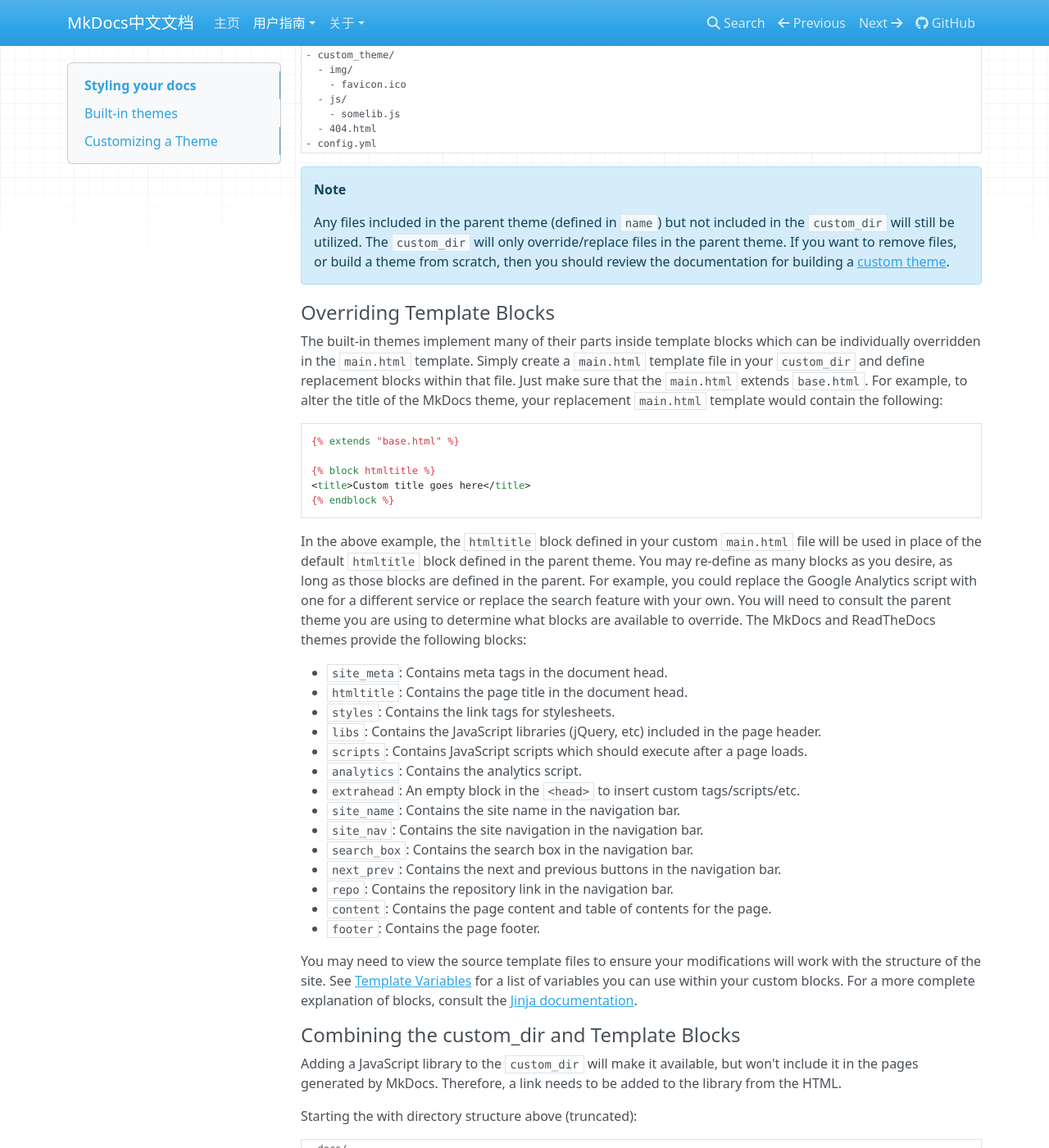
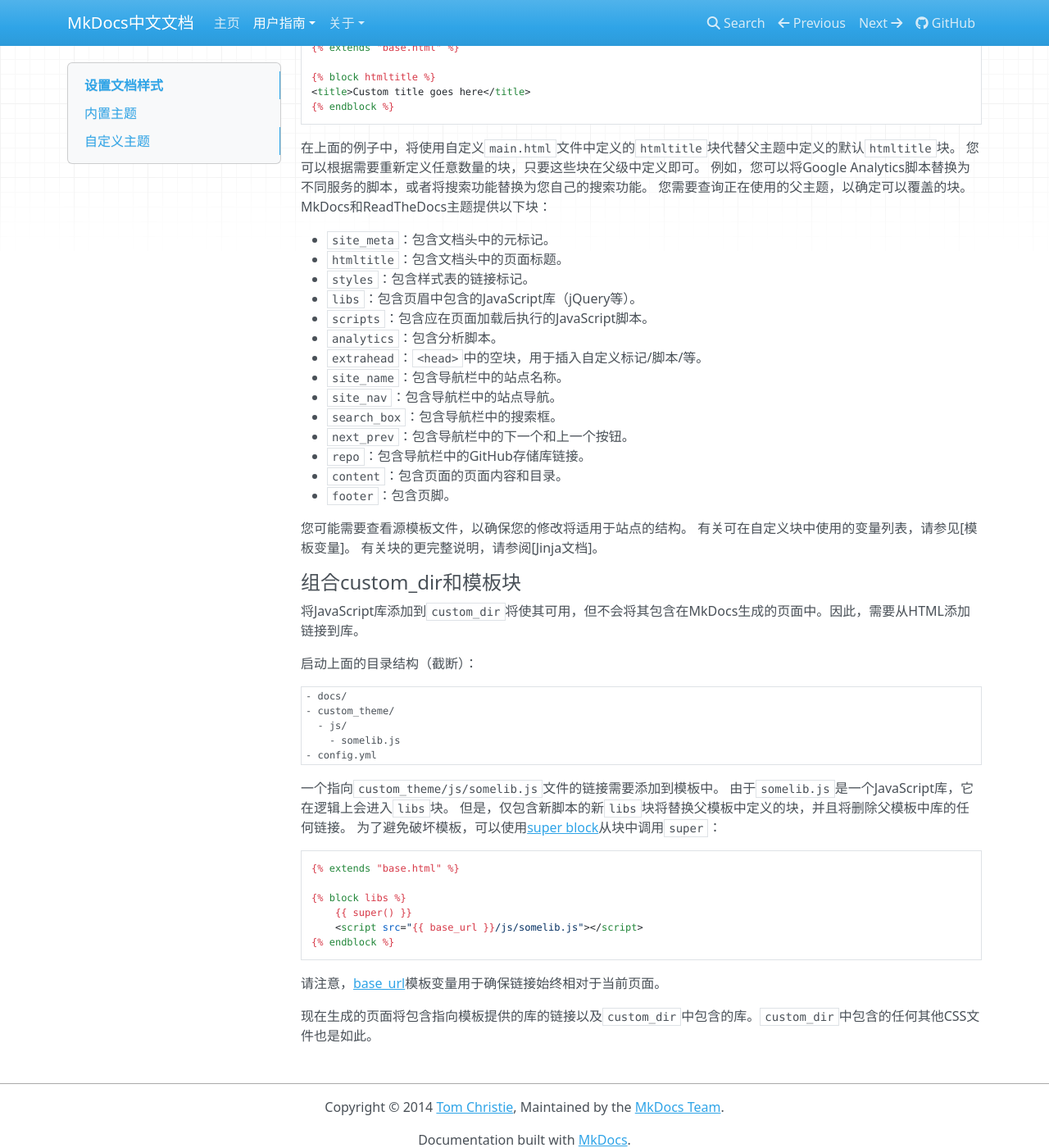
Before and after one commit to zimocode/mkdocs-docs-zh, an MkDocs documentation site: the page built from docs/user-guide/styling-your-docs.md, in a window 1280 px wide and 1400 px high, scrolled down 5586 px. Shown: the whole window at 82% size. Built offline with MkDocs 1.6.1, drawn with Linux system fonts in a browser that asks for light colours; nearby versions of some CDN libraries; some of the changed text lies outside the part shown.

Commit message:
translate styling-your-docs.md

````diff
--- a/docs/user-guide/styling-your-docs.md
+++ b/docs/user-guide/styling-your-docs.md
@@ -1,47 +1,34 @@
-# Styling your docs
+# 设置文档样式
 
-How to style and theme your documentation.
+如何设置文档的样式和主题。
 
 ---
 
-MkDocs includes a couple [built-in themes] as well as various [third party
-themes], all of which can easily be customized with [extra CSS or
-JavaScript][docs_dir] or overridden from the theme's [custom_dir]. You can also
-create your own [custom theme] from the ground up for your documentation.
+MkDocs包括一些[内置主题]以及各种[第三方主题]，所有这些都可以使用[额外的CSS或JavaScript][docs_dir]轻松定制，或者覆盖主题的[custom_dir]。 您也可以为你的文档从头开始创建自己的[自定义主题]。
 
-To use a theme that is included in MkDocs, simply add this to your
-`mkdocs.yml` config file.
+要使用MkDocs中包含的主题，只需将其添加到您的`mkdocs.yml`配置文件中。
 
     theme: readthedocs
 
-Replace [`readthedocs`](#readthedocs) with any of the [built-in themes] listed below.
+使用下面的[内置主题]中列出的任一一种替换掉[`readthedocs`](#readthedocs)。
 
-To create a new custom theme see the [Custom Themes][custom theme] page, or to
-more heavily customize an existing theme, see
-the [Customizing a Theme][customize] section below.
+要创建新的自定义主题，请参阅[自定义主题][custom theme]页面，或者更多地自定义现有主题，请参阅下面的[自定义主题][customize]部分。
 
-## Built-in themes
+## 内置主题
 
 ### mkdocs
 
-The default theme, which was built as a custom [Bootstrap] theme, supports most
-every feature of MkDocs. It only officially supports two levels in the
-navigation (see #1107).
+MkDocs的默认主题，使用修改过的[Bootstrap]构建而成，支持MkDocs的大部分功能。官方只支持两级导航。参见 #1107）
 
 ![mkdocs](../img/mkdocs.png)
 
-In addition to the default [theme configuration options], the `mkdocs` theme
-supports the following options:
+除了默认的[主题配置选项]之外，`mkdocs`主题还支持以下选项：
 
-* __`highlightjs`__: Enables highlighting of source code in code blocks using
-  the [highlight.js] JavaScript library. Default: `True`.
+* __`highlightjs`__：JavaScript库在代码块中突出显示源代码。 默认值：`True`。
 
-* __`hljs_style`__: The highlight.js library provides 79 different [styles]
-  (color variations) for highlighting source code in code blocks. Set this to
-  the name of the desired style. Default: `github`.
+* __`hljs_style`__：highlight.js库提供79种不同的[样式]（颜色变化），用于突出显示代码块中的源代码。 将其设置为所需样式的名称。 默认值：`github`。
 
-* __`hljs_languages`__: By default, highlight.js only supports 23 common
-  languages. List additional languages here to include support for them.
+* __`hljs_languages`__：them.默认情况下，highlight.js仅支持23种常用语言。在此列出额外需要支持的语言。
 
         theme:
             name: mkdocs
@@ -50,7 +37,7 @@ supports the following options:
                 - yaml
                 - rust
 
-* __`shortcuts`__: Defines keyboard shortcut keys.
+* __`shortcuts`__：定义键盘快捷键。
 
         theme:
             name: mkdocs
@@ -60,37 +47,29 @@ supports the following options:
                 previous: 80 # p
                 search: 83   # s
 
-    All values much be numeric key codes. It is best to use keys which are
-    available on all keyboards. You may use <https://keycode.info/> to determine
-    the key code for a given key.
+    所有值都是数字键代码。 最好使用所有键盘上都有的键。 您可以使用<https://keycode.info/>来确定给定的键的代码。
 
-    * __`help`__: Display a help modal which lists the keyboard shortcuts.
-      Default: `191` (&quest;)
+    * __`help`__：显示一个列出键盘快捷键的帮助模式。默认：`191`（＆quest;）
 
-    * __`next`__: Navigate to the "next" page. Default: `78` (n)
+    * __`next`__：导航到“下一页”。 默认值：`78`（n）
 
-    * __`previous`__: Navigate to the "previous" page. Default: `80` (p)
+    * __`previous`__：导航到“上一页”。 默认值：`80`（p）
 
-    * __`search`__: Display the search modal. Default: `83` (s)
+    * __`search`__：显示搜索模式。 默认值：`83`（s）
 
 [styles]: https://highlightjs.org/static/demo/
 
 ### readthedocs
 
-A clone of the default theme used by the [Read the Docs] service, which offers
-the same restricted feature-set as its parent theme. Like its parent theme, only
-two levels of navigation are supported.
+[Read the Docs]服务使用的默认主题的克隆，它提供与其父主题相同的受限制功能集。 与其父主题一样，仅支持两个级别的导航。
 
 ![ReadTheDocs](../img/readthedocs.png)
 
-In addition to the default [theme configuration options], the `readthedocs`
-theme supports the following options:
+除了默认的[主题配置选项]之外，`readthedocs`主题还支持以下选项：
 
-* __`highlightjs`__: Enables highlighting of source code in code blocks using
-  the [highlight.js] JavaScript library. Default: `True`.
+* __`highlightjs`__：使用[highlight.js] JavaScript库在代码块中突出显示源代码。 默认值：`True`。
 
-* __`hljs_languages`__: By default, highlight.js only supports 23 common
-  languages. List additional languages here to include support for them.
+* __`hljs_languages`__：默认情况下，highlight.js仅支持23种常用语言。在此列出额外需要支持的语言。
 
         theme:
             name: readthedocs
@@ -99,50 +78,31 @@ theme supports the following options:
                 - yaml
                 - rust
 
-* __`include_homepage_in_sidebar`__: Lists the homepage in the sidebar menu. As
-  MkDocs requires that the homepage be listed in the `nav` configuration
-  option, this setting allows the homepage to be included or excluded from
-  the sidebar. Note that the site name/logo always links to the homepage.
-  Default: `True`.
+* __`include_homepage_in_sidebar`__：列出侧栏菜单中的主页。由于MkDocs要求在“nav”配置选项中列出主页，因此此设置允许在侧栏中包含或排除主页。请注意，站点名称/Logo始终链接到主页。默认：`True`。
 
-* __`prev_next_buttons_location`__: One of `bottom`, `top`, `both` , or `none`.
-  Displays the “Next” and “Previous” buttons accordingly. Default: `bottom`.
+* __`prev_next_buttons_location`__：`bottom`, `top`, `both` 和 `none`中的一个值。相应地显示“下一步”和“上一步”按钮。 默认值：`bottom`。
 
-* __`navigation_depth`__: The maximum depth of the navigation tree in the
-  sidebar. Default: `4`.
+* __`navigation_depth`__：侧栏中导航树的最大深度。 默认值：`4`。
 
-* __`collapse_navigation`__: Only include the page section headers in the
-  sidebar for the current page. Default: `True`.
+* __`collapse_navigation`__：仅包含当前页面侧栏中的页面部分标题。 默认值：`True`。
 
-* __`titles_only`__: Only include page titles in the sidebar, excluding all
-  section headers for all pages. Default: `False`.
+* __`titles_only`__：仅包含侧栏中的页面标题，不包括所有页面的所有节标题。 默认值：`False`。
 
-* __`sticky_navigation`__: If True, causes the sidebar to scroll with the main
-  page content as you scroll the page. Default: `True`.
+* __`sticky_navigation`__：如果为True，则在滚动页面时使侧边栏与主页面内容一起滚动。 默认值：`True`。
 
-### Third Party Themes
+### 第三方主题
 
-A list of third party themes can be found in the MkDocs [community wiki]. If you
-have created your own, please feel free to add it to the list.
+可以在MkDocs[community wiki]中找到第三方主题列表。 如果您已创建自己的，请随时将其添加到列表中。
 
-## Customizing a Theme
+## 自定义主题
 
-If you would like to make a few tweaks to an existing theme, there is no need to
-create your own theme from scratch. For minor tweaks which only require some CSS
-and/or JavaScript, you can use the [docs_dir]. However, for more complex
-customizations, including overriding templates, you will need to use the theme
-[custom_dir] setting.
+如果您想对现有主题进行一些调整，则无需从头开始创建自己的主题。对于只需要一些CSS和（或）JavaScript的小调整，您可以使用[docs_dir]。但是，对于更复杂的自定义（包括覆盖模板），您需要使用主题的[custom_dir]设置。
 
-### Using the docs_dir
+### 使用docs_dir
 
-The [extra_css] and [extra_javascript] configuration options can be used to
-make tweaks and customizations to existing themes. To use these, you simply
-need to include either CSS or JavaScript files within your [documentation
-directory].
+[extra_css]和[extra_javascript]配置选项可用于对现有主题进行调整和自定义。要使用它们，您只需要在[文档目录]中包含CSS或JavaScript文件。
 
-For example, to change the colour of the headers in your documentation, create
-a file called `extra.css` and place it next to the documentation Markdown. In
-that file add the following CSS.
+例如，要更改文档中标题的颜色，请创建一个名为`extra.css`的文件，并将其放在文档Markdown旁边。 在该文件中添加以下CSS。
 
 ```CSS
 h1 {
@@ -152,45 +112,27 @@ h1 {
 
 !!! note
 
-    If you are deploying your documentation with [ReadTheDocs]. You will need
-    to explicitly list the CSS and JavaScript files you want to include in
-    your config. To do this, add the following to your mkdocs.yml.
+    如果您使用[ReadTheDocs]部署文档。 您需要明确列出要包含在配置中的CSS和JavaScript文件。为此，请将以下内容添加到mkdocs.yml中。
 
         extra_css: [extra.css]
 
-After making these changes, they should be visible when you run
-`mkdocs serve` - if you already had this running, you should see that the CSS
-changes were automatically picked up and the documentation will be updated.
+在进行这些更改之后，当你运行`mkdocs serve`后将能看到效果。运行该命令后将会，CSS所做的改变将自动更新。
 
 !!! note
 
-    Any extra CSS or JavaScript files will be added to the generated HTML
-    document after the page content. If you desire to include a JavaScript
-    library, you may have better success including the library by using the
-    theme [custom_dir].
+    Any extra CSS or JavaScript files will be added to the generated HTML document after the page content. If you desire to include a JavaScript library, you may have better success including the library by using the theme [custom_dir].
+    在页面内容之后，任何额外的CSS或JavaScript文件都将添加到生成的HTML文档中。如果您希望包含JavaScript库，则可以通过使用主题的[custom_dir]获得更好支持。
 
-### Using the theme custom_dir
+### 使用主题的custom_dir
 
-The theme.[custom_dir] configuration option can be used to point to a directory
-of files which override the files in a parent theme. The parent theme would be
-the theme defined in the theme.[name] configuration option. Any file in the
-`custom_dir` with the same name as a file in the parent theme will replace the
-file of the same name in the parent theme. Any additional files in the
-`custom_dir` will be added to the parent theme. The contents of the `custom_dir`
-should mirror the directory structure of the parent theme. You may include
-templates, JavaScript files, CSS files, images, fonts, or any other media
-included in a theme.
+主题的[custom_dir]配置选项可用于指向覆盖父主题目录中的文件。父主题将是主题中[name]配置选项定义的主题。 `custom_dir`中与父主题中的文件同名的任何文件都将替换父主题中同名文件。`custom_dir`中的任何其他文件都将添加到父主题中。 `custom_dir`的内容应该镜像父主题的目录结构。您可以包含模板，JavaScript文件，CSS文件，图像，字体或主题中包含的任何其他媒体文件。
 
 !!! Note
 
-    For this to work, the theme `name` setting must be set to a known installed theme.
-    If the `name` setting is instead set to `null` (or not defined), then there
-    is no theme to override and the contents of the `custom_dir` must be a
-    complete, standalone theme. See [Custom Themes][custom theme] for more
-    information.
+    为此，主题的`name`设置必须设置为已知的已安装主题。 如果`name`设置被设置为`null`（或未定义[custom theme]。
 
-For example, the [mkdocs] theme ([browse source]), contains the following
-directory structure (in part):
+For example, the [mkdocs] theme ([browse source]), contains the following directory structure (in part):
+例如，[mkdocs]主题([查看源代码])包含以下目录结构（部分）：
 
 ```nohighlight
 - css\
@@ -207,14 +149,13 @@ directory structure (in part):
 - toc.html
 ```
 
-To override any of the files contained in that theme, create a new directory
-next to your `docs_dir`:
+要覆盖该主题中包含的任何文件，请在`docs_dir`旁边创建一个新目录：
 
 ```bash
 mkdir custom_theme
 ```
 
-And then point your `mkdocs.yml` configuration file at the new directory:
+然后将您的`mkdocs.yml`配置文件指向新目录：
 
 ```yaml
 theme:
@@ -222,17 +163,13 @@ theme:
     custom_dir: custom_theme/
 ```
 
-To override the 404 error page ("file not found"), add a new template file named
-`404.html` to the `custom_theme` directory. For information on what can be
-included in a template, review the documentation for building a [custom theme].
+要覆盖404错误页面（“找不到文件”），请将名为`404.html`的新模板文件添加到`custom_theme`目录中。 有关可以包含在模板中的内容的信息，请查看用于构建[自定义主题]的文档。
 
-To override the favicon, you can add a new icon file at
-`custom_theme/img/favicon.ico`.
+要覆盖favicon，您可以在`ustom_theme/img/favicon.ico`中添加一个新的图标文件。
 
-To include a JavaScript library, copy the library to the `custom_theme/js/`
-directory.
+要包含JavaScript库，请将库复制到`custom_theme/js/`目录。
 
-Your directory structure should now look like this:
+您的目录结构现在应如下所示：
 
 ```nohighlight
 - docs/
@@ -248,20 +185,11 @@ Your directory structure should now look like this:
 
 !!! Note
 
-    Any files included in the parent theme (defined in `name`) but not included
-    in the `custom_dir` will still be utilized. The `custom_dir` will only
-    override/replace files in the parent theme. If you want to remove files, or
-    build a theme from scratch, then you should review the documentation for
-    building a [custom theme].
+    父主题中包含的（在`name`中定义）但不包括在`custom_dir`中的任何文件将继续使用。`custom_dir`只会覆盖/替换父主题中的文件。 如果要删除文件或从头开始构建主题，则应查看用于构建[自定义主题]的文档。
 
-#### Overriding Template Blocks
+#### 覆盖模板块
 
-The built-in themes implement many of their parts inside template blocks which
-can be individually overridden in the `main.html` template. Simply create a
-`main.html` template file in your `custom_dir` and define replacement blocks
-within that file. Just make sure that the `main.html` extends `base.html`. For
-example, to alter the title of the MkDocs theme, your replacement `main.html`
-template would contain the following:
+内置主题在模板块中实现了许多部分，可以在`main.html`模板中单独覆盖。 只需在`custom_dir`中创建一个`main.html`模板文件，并在该文件中定义替换块。 只要确保`main.html`扩展`base.html`。 例如，要更改MkDocs主题的标题，替换的`main.html`模板将包含以下内容：
 
 ```django
 {% extends "base.html" %}
@@ -271,42 +199,30 @@ template would contain the following:
 {% endblock %}
 ```
 
-In the above example, the `htmltitle` block defined in your custom `main.html` file
-will be used in place of the default `htmltitle` block defined in the parent theme.
-You may re-define as many blocks as you desire, as long as those blocks are
-defined in the parent. For example, you could replace the Google Analytics
-script with one for a different service or replace the search feature with your
-own. You will need to consult the parent theme you are using to determine what
-blocks are available to override. The MkDocs and ReadTheDocs themes provide the
-following blocks:
+在上面的例子中，将使用自定义`main.html`文件中定义的`htmltitle`块代替父主题中定义的默认`htmltitle`块。 您可以根据需要重新定义任意数量的块，只要这些块在父级中定义即可。 例如，您可以将Google Analytics脚本替换为不同服务的脚本，或者将搜索功能替换为您自己的搜索功能。 您需要查询正在使用的父主题，以确定可以覆盖的块。 MkDocs和ReadTheDocs主题提供以下块：
 
-* `site_meta`: Contains meta tags in the document head.
-* `htmltitle`: Contains the page title in the document head.
-* `styles`: Contains the link tags for stylesheets.
-* `libs`: Contains the JavaScript libraries (jQuery, etc) included in the page header.
-* `scripts`: Contains JavaScript scripts which should execute after a page loads.
-* `analytics`: Contains the analytics script.
-* `extrahead`: An empty block in the `<head>` to insert custom tags/scripts/etc.
-* `site_name`: Contains the site name in the navigation bar.
-* `site_nav`: Contains the site navigation in the navigation bar.
-* `search_box`: Contains the search box in the navigation bar.
-* `next_prev`: Contains the next and previous buttons in the navigation bar.
-* `repo`: Contains the repository link in the navigation bar.
-* `content`: Contains the page content and table of contents for the page.
-* `footer`: Contains the page footer.
+* `site_meta`：包含文档头中的元标记。
+* `htmltitle`：包含文档头中的页面标题。
+* `styles`：包含样式表的链接标记。
+* `libs`：包含页眉中包含的JavaScript库（jQuery等）。
+* `scripts`：包含应在页面加载后执行的JavaScript脚本。
+* `analytics`：包含分析脚本。
+* `extrahead`：`<head>`中的空块，用于插入自定义标记/脚本/等。
+* `site_name`：包含导航栏中的站点名称。
+* `site_nav`：包含导航栏中的站点导航。
+* `search_box`：包含导航栏中的搜索框。
+* `next_prev`：包含导航栏中的下一个和上一个按钮。
+* `repo`：包含导航栏中的GitHub存储库链接。
+* `content`：包含页面的页面内容和目录。
+* `footer`：包含页脚。
 
-You may need to view the source template files to ensure your modifications will
-work with the structure of the site. See [Template Variables] for a list of
-variables you can use within your custom blocks. For a more complete
-explanation of blocks, consult the [Jinja documentation].
+您可能需要查看源模板文件，以确保您的修改将适用于站点的结构。 有关可在自定义块中使用的变量列表，请参见[模板变量]。 有关块的更完整说明，请参阅[Jinja文档]。
 
-#### Combining the custom_dir and Template Blocks
+#### 组合custom_dir和模板块
 
-Adding a JavaScript library to the `custom_dir` will make it available, but
-won't include it in the pages generated by MkDocs. Therefore, a link needs to
-be added to the library from the HTML.
+将JavaScript库添加到`custom_dir`将使其可用，但不会将其包含在MkDocs生成的页面中。因此，需要从HTML添加链接到库。
 
-Starting the with directory structure above (truncated):
+启动上面的目录结构（截断）：
 
 ```nohighlight
 - docs/
@@ -316,12 +232,7 @@ Starting the with directory structure above (truncated):
 - config.yml
 ```
 
-A link to the `custom_theme/js/somelib.js` file needs to be added to the
-template. As `somelib.js` is a JavaScript library, it would logically go in the
-`libs` block. However, a new `libs` block that only includes the new script will
-replace the block defined in the parent template and any links to libraries in
-the parent template will be removed. To avoid breaking the template, a
-[super block] can be used with a call to `super` from within the block:
+一个指向`custom_theme/js/somelib.js`文件的链接需要添加到模板中。 由于`somelib.js`是一个JavaScript库，它在逻辑上会进入`libs`块。 但是，仅包含新脚本的新`libs`块将替换父模板中定义的块，并且将删除父模板中库的任何链接。 为了避免破坏模板，可以使用[super block]从块中调用`super`：
 
 ```django
 {% extends "base.html" %}
@@ -332,20 +243,17 @@ the parent template will be removed. To avoid breaking the template, a
 {% endblock %}
 ```
 
-Note that the [base_url] template variable was used to ensure that the link is
-always relative to the current page.
+请注意，[base_url]模板变量用于确保链接始终相对于当前页面。
 
-Now the generated pages will include links to the template provided libraries as
-well as the library included in the `custom_dir`. The same would be required for
-any additional CSS files included in the `custom_dir`.
+现在生成的页面将包含指向模板提供的库的链接以及`custom_dir`中包含的库。`custom_dir`中包含的任何其他CSS文件也是如此。
 
 [browse source]: https://github.com/mkdocs/mkdocs/tree/master/mkdocs/themes/mkdocs
-[built-in themes]: #built-in-themes
+[内置主题]: #built-in-themes
 [Bootstrap]: https://getbootstrap.com/
 [theme configuration options]: ./configuration.md#theme
 [Read the Docs]: https://readthedocs.org/
 [community wiki]: https://github.com/mkdocs/mkdocs/wiki/MkDocs-Themes
-[custom theme]: ./custom-themes.md
+[自定义主题]: ./custom-themes.md
 [customize]: #customizing-a-theme
 [docs_dir]: #using-the-docs_dir
 [documentation directory]: ./configuration.md#docs_dir
--- a/mkdocs.yml
+++ b/mkdocs.yml
@@ -17,7 +17,7 @@ nav:
     - 主页: index.md
     - 用户指南:
         - 编写你的文档: user-guide/writing-your-docs.md
-        - Styling Your Docs: user-guide/styling-your-docs.md
+        - 设置文档样式: user-guide/styling-your-docs.md
         - Configuration: user-guide/configuration.md
         - Deploying Your Docs: user-guide/deploying-your-docs.md
         - Custom Themes: user-guide/custom-themes.md
````
